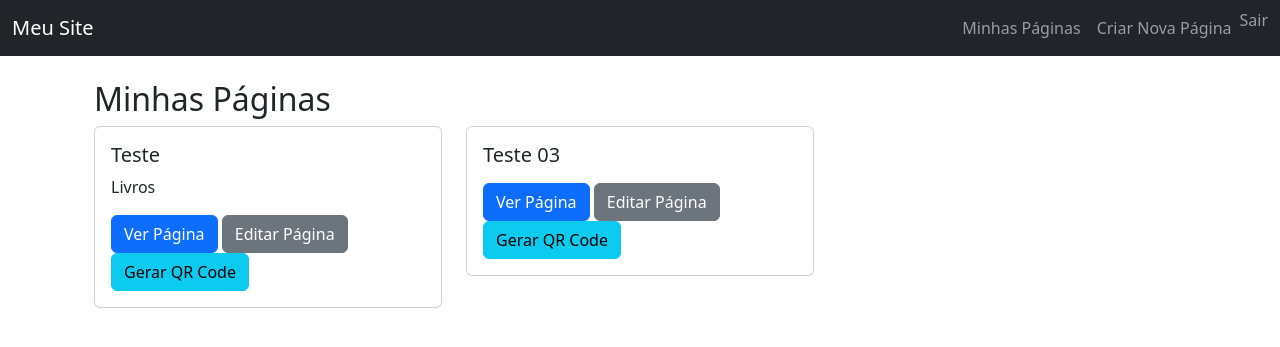
After one commit to andredias77/projetoLinks, a Django app: page /minhas_paginas/ in a window 1280 px wide. The commit adds this page. Shown: the top 347 px of the page. Run offline with Django 5.2, Linux system fonts and the light colour scheme; a user stored in the database is signed in; data comes from the database, SQL or seed files in the repository; both versions use the stored data as it was after the commit.

Commit message:
Mais de uma pagina e aparencia

```diff
--- /dev/null
+++ b/mysite/links/static/links/css/styles.css
@@ -0,0 +1,3 @@
+body {
+    font-family: 'Roboto', sans-serif;
+}
--- a/mysite/links/templates/base.html
+++ b/mysite/links/templates/base.html
@@ -1,36 +1,68 @@
 <!-- links/templates/base.html -->
 
 <!DOCTYPE html>
-<html>
+<html lang="pt-br">
 <head>
+    <meta charset="UTF-8">
     <title>{% block title %}Meu Site{% endblock %}</title>
+    <!-- Bootstrap CSS via CDN -->
+    <link href="https://cdn.jsdelivr.net/npm/bootstrap@5.3.0/dist/css/bootstrap.min.css" rel="stylesheet">
     {% load static %}
     <link rel="stylesheet" href="{% static 'links/styles.css' %}">
 </head>
 <body>
+    <!-- Navbar -->
+    <nav class="navbar navbar-expand-lg navbar-dark bg-dark">
+        <div class="container-fluid">
+            <a class="navbar-brand" href="{% url 'home' %}">Meu Site</a>
+            <button class="navbar-toggler" type="button" data-bs-toggle="collapse" data-bs-target="#navbarNav"
+                aria-controls="navbarNav" aria-expanded="false" aria-label="Alternar navegação">
+                <span class="navbar-toggler-icon"></span>
+            </button>
+            <div class="collapse navbar-collapse" id="navbarNav">
+                <ul class="navbar-nav ms-auto">
                     {% if user.is_authenticated %}
-        <p>Olá, {{ user.username }}!</p>
-        <form method="post" action="{% url 'logout' %}" style="display: inline;">
+                        <li class="nav-item">
+                            <a class="nav-link" href="{% url 'minhas_paginas' %}">Minhas Páginas</a>
+                        </li>
+                        <li class="nav-item">
+                            <a class="nav-link" href="{% url 'criar_pagina_produto' %}">Criar Nova Página</a>
+                        </li>
+                        <li class="nav-item">
+                            <form method="post" action="{% url 'logout' %}">
                                 {% csrf_token %}
-            <button type="submit">Sair</button>
+                                <button type="submit" class="btn btn-link nav-link" style="padding: 0;">Sair</button>
                             </form>
-        <nav>
-            <a href="{% url 'home' %}">Início</a> |
-            <a href="{% url 'editar_pagina_produto' %}">Editar minha página de produtos</a>
+                        </li>
+                    {% else %}
+                        <li class="nav-item">
+                            <a class="nav-link" href="{% url 'login' %}">Login</a>
+                        </li>
+                        <li class="nav-item">
+                            <a class="nav-link" href="{% url 'register' %}">Registrar</a>
+                        </li>
+                    {% endif %}
+                </ul>
+            </div>
+        </div>
     </nav>
-    {% else %}
-        <p><a href="{% url 'login' %}">Login</a> | <a href="{% url 'register' %}">Registrar</a></p>
-    {% endif %}
 
+    <!-- Mensagens -->
+    <div class="container mt-3">
         {% if messages %}
-        <ul class="messages">
             {% for message in messages %}
-                <li>{{ message }}</li>
+                <div class="alert alert-info" role="alert">
+                    {{ message }}
+                </div>
             {% endfor %}
-        </ul>
         {% endif %}
 
         {% block content %}
+        <!-- Conteúdo específico de cada página -->
         {% endblock %}
+    </div>
+
+    <!-- Bootstrap JS via CDN -->
+    <script src="https://cdn.jsdelivr.net/npm/bootstrap@5.3.0/dist/js/bootstrap.bundle.min.js"></script>
 </body>
 </html>
--- /dev/null
+++ b/mysite/links/templates/minhas_paginas.html
@@ -0,0 +1,35 @@
+<!-- links/templates/minhas_paginas.html -->
+
+{% extends 'base.html' %}
+
+{% block content %}
+<div class="container mt-4">
+    <h2>Minhas Páginas</h2>
+    {% if paginas %}
+        <div class="row">
+            {% for pagina in paginas %}
+                <div class="col-md-4">
+                    <div class="card mb-4">
+                        <div class="card-body">
+                            <h5 class="card-title">{{ pagina.titulo }}</h5>
+                            <p class="card-text">{{ pagina.descricao|truncatewords:15 }}</p>
+                            <a href="{% url 'visualizar_pagina_produto' pagina.id %}" class="btn btn-primary">
+                                Ver Página
+                            </a>
+                            <a href="{% url 'editar_pagina_produto' pagina_id=pagina.id %}" class="btn btn-secondary">
+                                Editar Página
+                            </a>
+                            <!-- Botão para gerar QR Code -->
+                            <a href="{% url 'gerar_qrcode' pagina.id %}" class="btn btn-info" target="_blank">
+                                Gerar QR Code
+                            </a>
+                        </div>
+                    </div>
+                </div>
+            {% endfor %}
+        </div>
+    {% else %}
+        <p>Você ainda não criou nenhuma página.</p>
+    {% endif %}
+</div>
+{% endblock %}
--- a/mysite/links/templates/visualizar_pagina_produto.html
+++ b/mysite/links/templates/visualizar_pagina_produto.html
@@ -8,6 +8,10 @@
 <h1>{{ pagina.titulo }}</h1>
 <p>{{ pagina.descricao }}</p>
 
+{% if user.is_authenticated and user == pagina.criador %}
+    <p><a href="{% url 'editar_pagina_produto' pagina_id=pagina.id %}">Editar minha página de Produtos</a></p>
+{% endif %}
+
 <h2>Links</h2>
 <ul>
     {% for link in links %}
--- a/mysite/links/urls.py
+++ b/mysite/links/urls.py
@@ -7,8 +7,12 @@ urlpatterns = [
     path('', views.home, name='home'),
     path('register/', views.register, name='register'),
     path('criar_pagina_produto/', views.criar_pagina_produto, name='criar_pagina_produto'),
-    path('editar_pagina_produto/', views.editar_pagina_produto, name='editar_pagina_produto'),
+    path('editar_pagina_produto/<int:pagina_id>/', views.editar_pagina_produto, name='editar_pagina_produto'),
     path('pagina_produto/<int:pagina_id>/', views.visualizar_pagina_produto, name='visualizar_pagina_produto'),
+    path('minhas_paginas/', views.minhas_paginas, name='minhas_paginas'),
     path('login/', auth_views.LoginView.as_view(template_name='login.html'), name='login'),
     path('logout/', auth_views.LogoutView.as_view(), name='logout'),
+    path('excluir_pagina_produto/<int:pagina_id>/', views.excluir_pagina_produto, name='excluir_pagina_produto'),
+    path('excluir_link/<int:link_id>/', views.excluir_link, name='excluir_link'),
+    path('gerar_qrcode/<int:pagina_id>/', views.gerar_qrcode, name='gerar_qrcode'),
 ]
--- a/mysite/links/views.py
+++ b/mysite/links/views.py
@@ -1,9 +1,4 @@
 from django.shortcuts import render
-
-# Create your views here.
-#Logica por tras do site
-
-# links/views.py
 from django.shortcuts import render, redirect
 from django.contrib.auth import login
 from .forms import CustomUserCreationForm
@@ -11,7 +6,11 @@ from django.shortcuts import render, redirect, get_object_or_404
 from django.contrib.auth.decorators import login_required
 from .forms import PaginaProdutoForm, LinkForm
 from .models import PaginaProduto, Link
-
+from django.contrib import messages
+import qrcode
+from django.http import HttpResponse
+from django.shortcuts import get_object_or_404
+from .models import PaginaProduto
 
 def register(request):
     if request.method == "POST":
@@ -24,36 +23,24 @@ def register(request):
         form = CustomUserCreationForm()
     return render(request, 'register.html', {'form': form})
 
-
 def home(request):
-    pagina = None
-    if request.user.is_authenticated:
-        try:
-            pagina = PaginaProduto.objects.get(criador=request.user)
-        except PaginaProduto.DoesNotExist:
-            pagina = None
-    return render(request, 'home.html', {'pagina': pagina})
+    return render(request, 'home.html')
 
 @login_required
 def criar_pagina_produto(request):
-    try:
-        pagina = PaginaProduto.objects.get(criador=request.user)
-        return redirect('editar_pagina_produto')
-    except PaginaProduto.DoesNotExist:
-        if request.method == 'POST':
-            form = PaginaProdutoForm(request.POST)
-            if form.is_valid():
-                pagina = form.save(commit=False)
-                pagina.criador = request.user
-                pagina.save()
-                return redirect('editar_pagina_produto')
-        else:
-            form = PaginaProdutoForm()
-        return render(request, 'criar_pagina_produto.html', {'form': form})
+    if request.method == 'POST':
+        form = PaginaProdutoForm(request.POST)
+        if form.is_valid():
+            pagina = form.save(commit=False)
+            pagina.criador = request.user
+            pagina.save()
+            return redirect('editar_pagina_produto', pagina_id=pagina.id)
+    else:
+        form = PaginaProdutoForm()
+    return render(request, 'criar_pagina_produto.html', {'form': form})
 
-@login_required
-def editar_pagina_produto(request):
-    pagina = get_object_or_404(PaginaProduto, criador=request.user)
+def editar_pagina_produto(request, pagina_id):
+    pagina = get_object_or_404(PaginaProduto, id=pagina_id, criador=request.user)
 
     if request.method == 'POST':
         form = LinkForm(request.POST)
@@ -61,7 +48,7 @@ def editar_pagina_produto(request):
             link = form.save(commit=False)
             link.pagina = pagina
             link.save()
-            return redirect('editar_pagina_produto')
+            return redirect('editar_pagina_produto', pagina_id=pagina.id)
     else:
         form = LinkForm()
 
@@ -74,3 +61,58 @@ def visualizar_pagina_produto(request, pagina_id):
     pagina = get_object_or_404(PaginaProduto, id=pagina_id)
     links = pagina.links.all()
     return render(request, 'visualizar_pagina_produto.html', {'pagina': pagina, 'links': links})
+
+@login_required
+def minhas_paginas(request):
+    paginas = PaginaProduto.objects.filter(criador=request.user)
+    return render(request, 'minhas_paginas.html', {'paginas': paginas})
+
+@login_required
+def excluir_pagina_produto(request, pagina_id):
+    pagina = get_object_or_404(PaginaProduto, id=pagina_id, criador=request.user)
+    if request.method == 'POST':
+        pagina.delete()
+        messages.success(request, 'Página excluída com sucesso.')
+        return redirect('minhas_paginas')
+    return render(request, 'confirmar_exclusao_pagina.html', {'pagina': pagina})
+
+
+@login_required
+def excluir_link(request, link_id):
+    link = get_object_or_404(Link, id=link_id)
+    pagina = link.pagina
+    if pagina.criador != request.user:
+        messages.error(request, 'Você não tem permissão para excluir este link.')
+        return redirect('editar_pagina_produto', pagina_id=pagina.id)
+    if request.method == 'POST':
+        link.delete()
+        messages.success(request, 'Link excluído com sucesso.')
+        return redirect('editar_pagina_produto', pagina_id=pagina.id)
+    return render(request, 'confirmar_exclusao_link.html', {'link': link})
+
+
+@login_required
+def gerar_qrcode(request, pagina_id):
+    # Obter a página do produto
+    pagina = get_object_or_404(PaginaProduto, id=pagina_id, criador=request.user)
+
+    # URL para onde o QR Code irá direcionar
+    url_pagina = request.build_absolute_uri(f'/pagina_produto/{pagina_id}/')
+
+    # Gerar o QR Code
+    qr = qrcode.QRCode(
+        version=1,
+        error_correction=qrcode.constants.ERROR_CORRECT_L,
+        box_size=10,
+        border=4,
+    )
+    qr.add_data(url_pagina)
+    qr.make(fit=True)
+
+    # Criar a imagem do QR Code
+    img = qr.make_image(fill='black', back_color='white')
+
+    # Retornar a imagem como resposta HTTP
+    response = HttpResponse(content_type="image/png")
+    img.save(response, "PNG")
+    return response
```
Also changed, not shown: mysite/links/templates/confirmar_exclusao_link.html (added, +16 -0 lines), mysite/links/templates/confirmar_exclusao_pagina.html (added, +16 -0 lines), mysite/links/templates/editar_pagina_produto.html (+7 -4 lines), mysite/links/templates/home.html (+10 -14 lines), mysite/db.sqlite3, mysite/links/static/links/js/scripts.js (added). Lines whose indentation alone changed are shown as unchanged.
